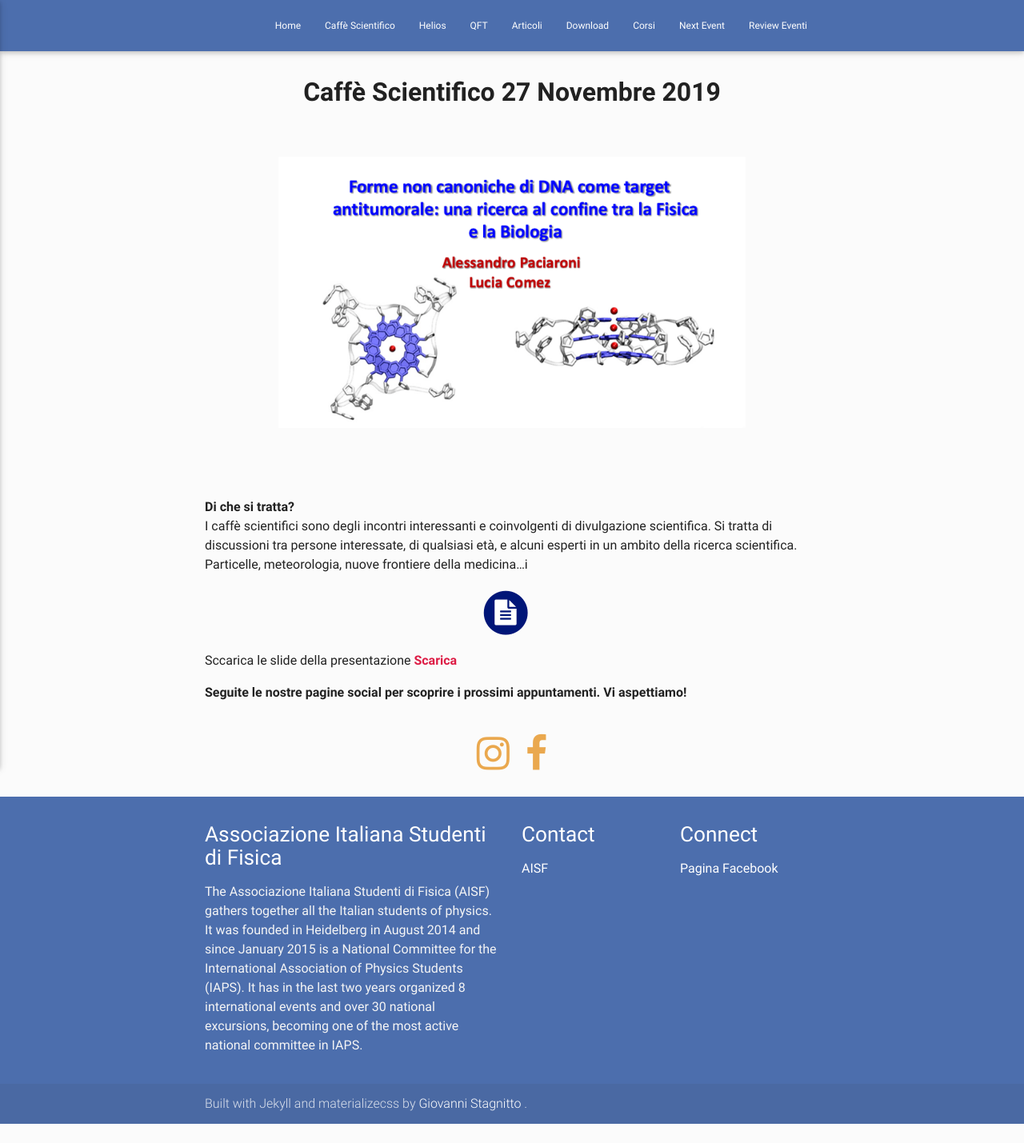
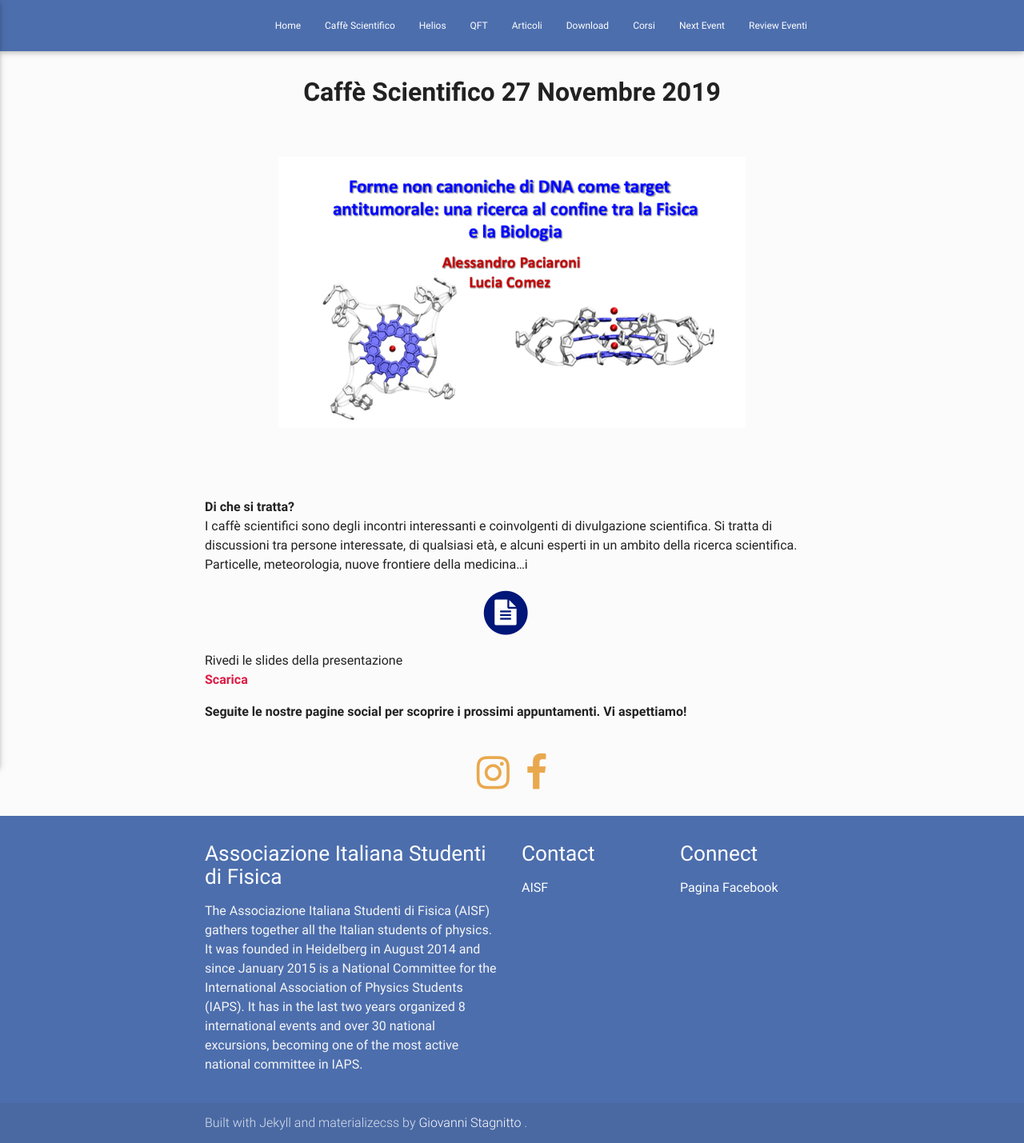
Before and after one commit to ai-sf/aisf_perugia, a Jekyll site: the page built from ReviewEventi.md, in a window 1280 px wide. Shown: the whole page at 80% size. Built offline with Jekyll 4.4.1, drawn with Linux system fonts in a browser that asks for light colours; nearby versions of some CDN libraries; before the commit the page ends 1405 px from its top, so only the background shows below that.

Commit message:
Update ReviewEventi.md

```diff
--- a/ReviewEventi.md
+++ b/ReviewEventi.md
@@ -35,7 +35,7 @@ Si tratta di discussioni tra persone interessate, di qualsiasi età, e alcuni es
   </a>
 </span></center>
 
-Sccarica le slide della presentazione
+Rivedi le slides della presentazione<br>
 <a href="/perugia/imageHelios/Helios2.pdf"> <b>Scarica</b> </a>
 
 
```
